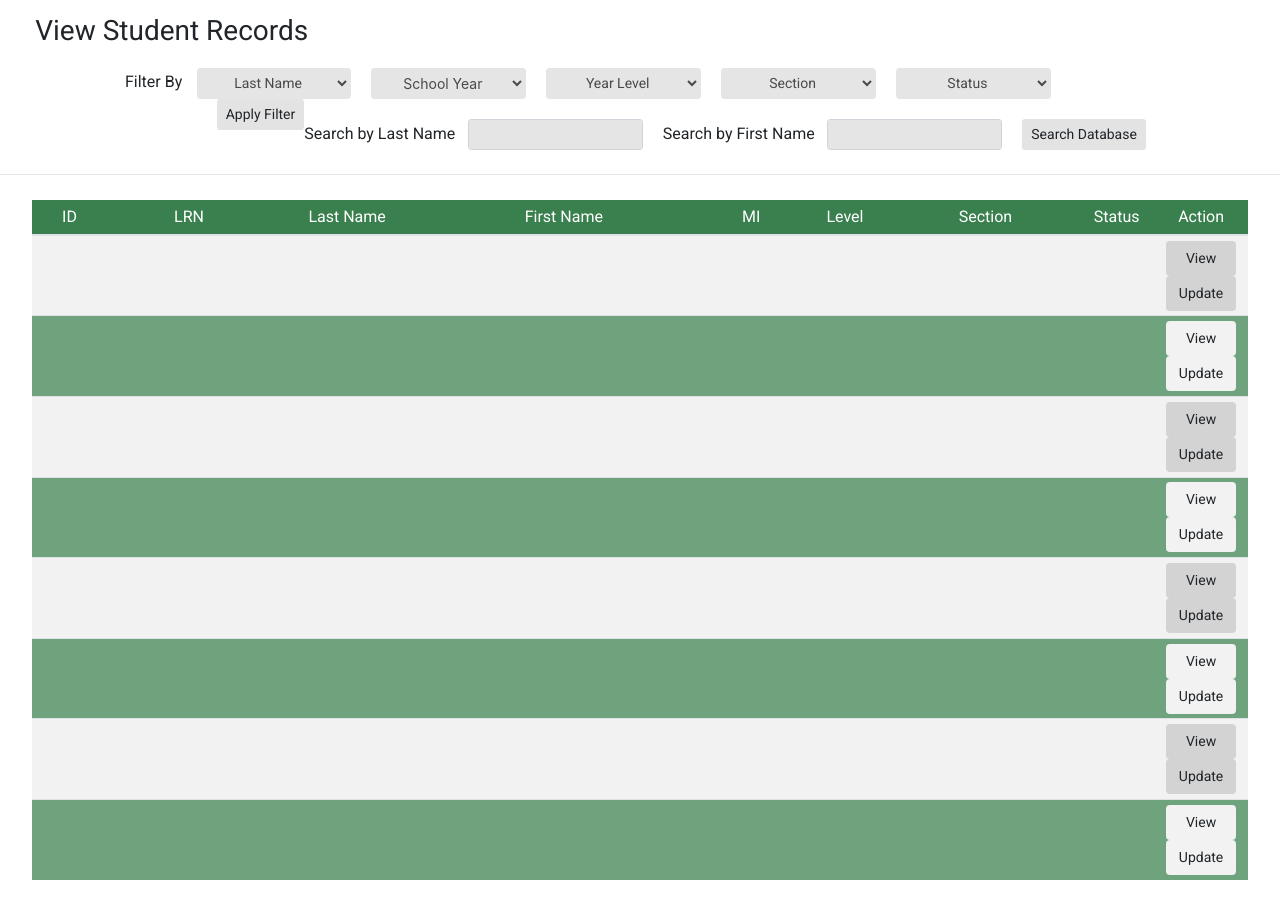
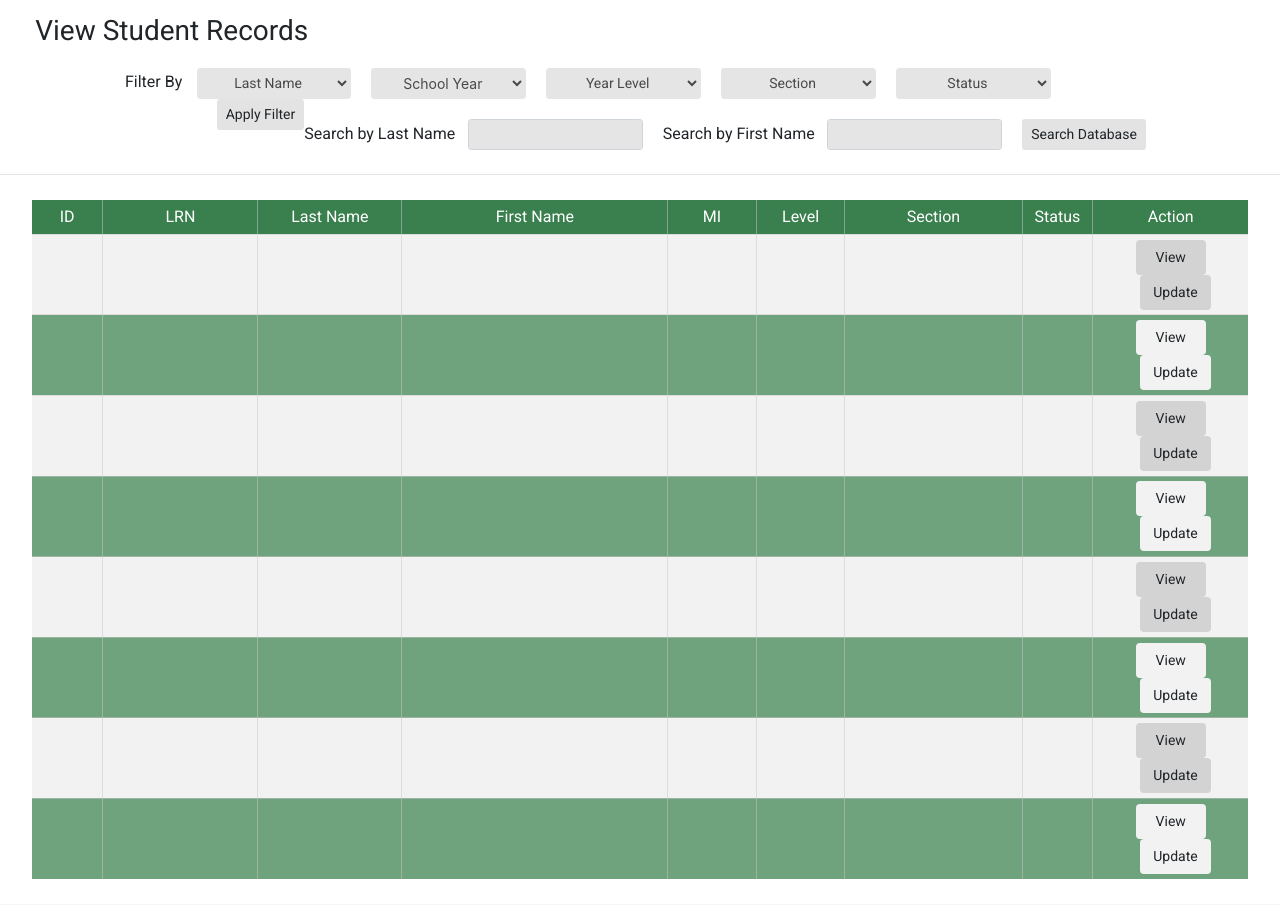
Before and after one commit to compsat/tanong-db, a Django app: page /student-list/ in a window 1280 px wide. Shown: the part 64-969 px from the top of the page. After the commit the page ends 943 px from the top, so only its background shows below. Run offline with Django 3.2, Linux system fonts and the light colour scheme; some libraries are stand-ins or nearby versions.

Commit message:
changed the width of the Actions column
switched the class for the Actions column's width to another class width a bigger width

```diff
--- a/database/templates/database/student_list.html
+++ b/database/templates/database/student_list.html
@@ -49,7 +49,7 @@
 
 <hr class="hrstyle">
 
-<table class="table-sm table table-striped tablestyle">
+<table class="table-sm table table-striped table-bordered tablestyle">
 <thead style="background-color: #3A804E;">
 <tr>
     <th scope = "col" class="thstyle width80">ID</th>
@@ -60,7 +60,7 @@
     <th scope="col" class="thstyle width120"> Level</th>
     <th scope="col" class="thstyle width160"> Section</th>
     <th scope="col" class="thstyle width80"> Status</th>
-    <th scope="col" class="thstyle width120"> Action</th>
+    <th scope="col" class="thstyle width140"> Action</th>
 </tr>
 </thead>
 <tbody>
@@ -76,7 +76,7 @@
         <td>
             <div class="centerRoboto">
                 <a href="" class="btn btn-default tablebuttons">View</a>
-                <a href="" class="btn btn-default tablebuttons">Update</a>
+                <a href="" class="btn btn-default tablebuttons leftMargin10">Update</a>
             </div>
         </td>
     </tr>
@@ -92,7 +92,7 @@
         <td>
             <div class="centerRoboto">
                 <a href="" class="btn btn-default tablebuttons">View</a>
-                <a href="" class="btn btn-default tablebuttons">Update</a>
+                <a href="" class="btn btn-default tablebuttons leftMargin10">Update</a>
             </div>
         </td>
     </tr>
@@ -108,7 +108,7 @@
         <td>
             <div class="centerRoboto">
                 <a href="" class="btn btn-default tablebuttons">View</a>
-                <a href="" class="btn btn-default tablebuttons">Update</a>
+                <a href="" class="btn btn-default tablebuttons leftMargin10">Update</a>
             </div>
         </td>
     </tr>
@@ -124,7 +124,7 @@
         <td>
             <div class="centerRoboto">
                 <a href="" class="btn btn-default tablebuttons">View</a>
-                <a href="" class="btn btn-default tablebuttons">Update</a>
+                <a href="" class="btn btn-default tablebuttons leftMargin10">Update</a>
             </div>
         </td>
     </tr>
@@ -140,7 +140,7 @@
         <td>
             <div class="centerRoboto">
                 <a href="" class="btn btn-default tablebuttons">View</a>
-                <a href="" class="btn btn-default tablebuttons">Update</a>
+                <a href="" class="btn btn-default tablebuttons leftMargin10">Update</a>
             </div>
         </td>
     </tr>
@@ -156,7 +156,7 @@
         <td>
             <div class="centerRoboto">
                 <a href="" class="btn btn-default tablebuttons">View</a>
-                <a href="" class="btn btn-default tablebuttons">Update</a>
+                <a href="" class="btn btn-default tablebuttons leftMargin10">Update</a>
             </div>
         </td>
     </tr>
@@ -172,7 +172,7 @@
         <td>
             <div class="centerRoboto">
                 <a href="" class="btn btn-default tablebuttons">View</a>
-                <a href="" class="btn btn-default tablebuttons">Update</a>
+                <a href="" class="btn btn-default tablebuttons leftMargin10">Update</a>
             </div>
         </td>
     </tr>
@@ -188,7 +188,7 @@
         <td>
             <div class="centerRoboto">
                 <a href="" class="btn btn-default tablebuttons">View</a>
-                <a href="" class="btn btn-default tablebuttons">Update</a>
+                <a href="" class="btn btn-default tablebuttons leftMargin10">Update</a>
             </div>
         </td>
     </tr>
```
